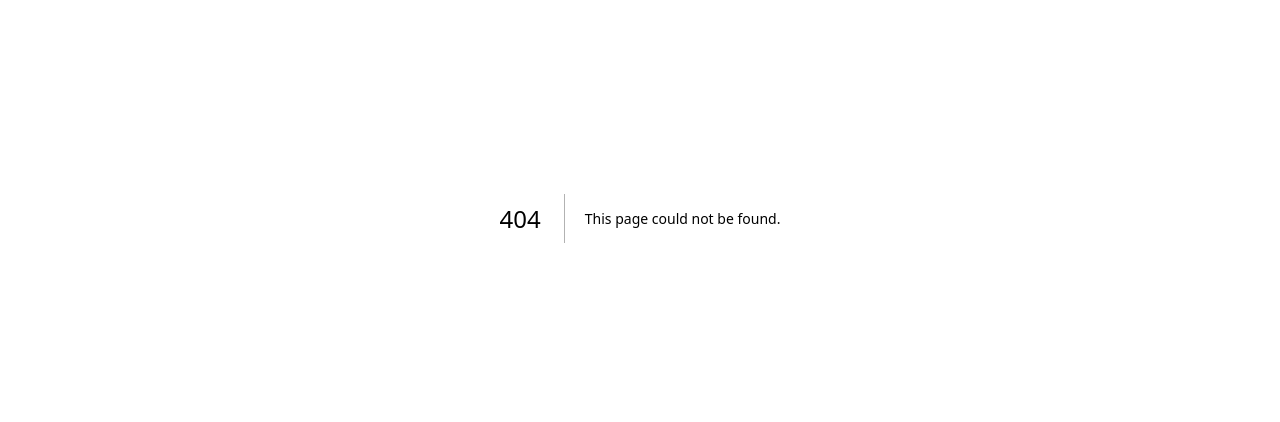
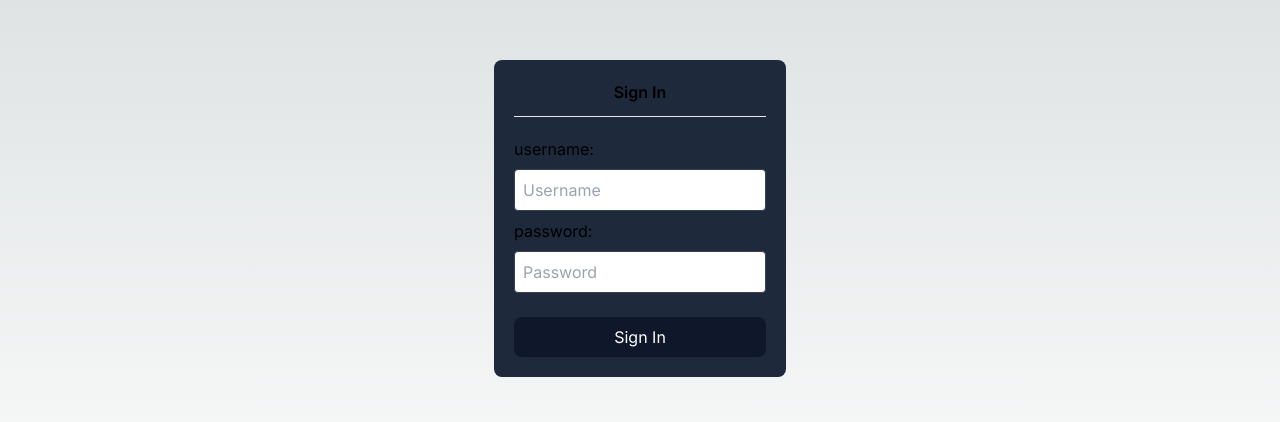
Before and after one commit to ing-arriola/social-app, a Next.js app: page /signin in a window 1280 px wide. Before the commit this address had no page. Shown: the part 182-604 px from the top of the page. Built offline with nearby package versions, Linux system fonts and the light colour scheme.

Commit message:
added signin page

```diff
--- /dev/null
+++ b/app/(public)/signin/page.tsx
@@ -0,0 +1,11 @@
+import { Form } from "./form"
+
+const SignIn = () => {
+    return(
+        <div>
+            <Form/>
+        </div>
+    )
+}
+
+export default SignIn
```
